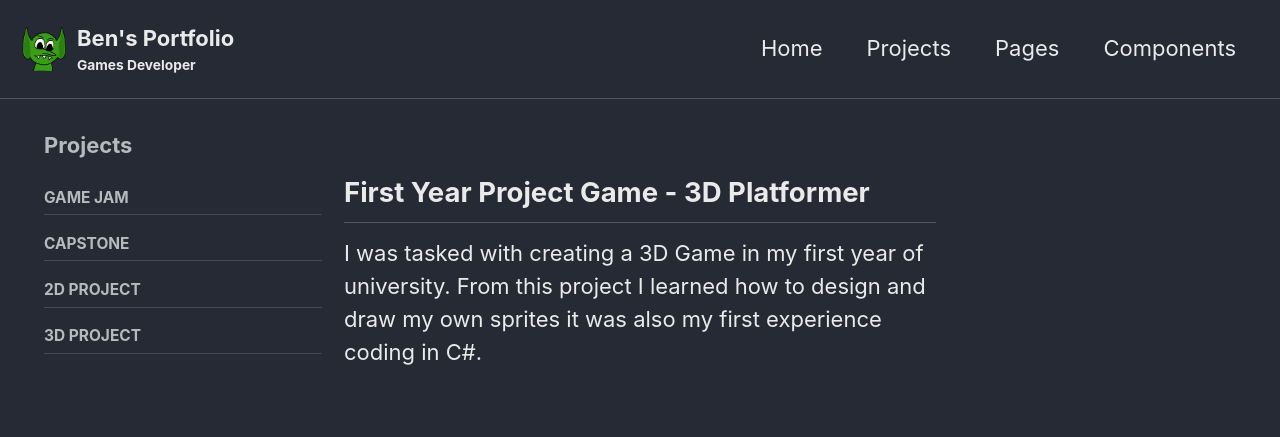
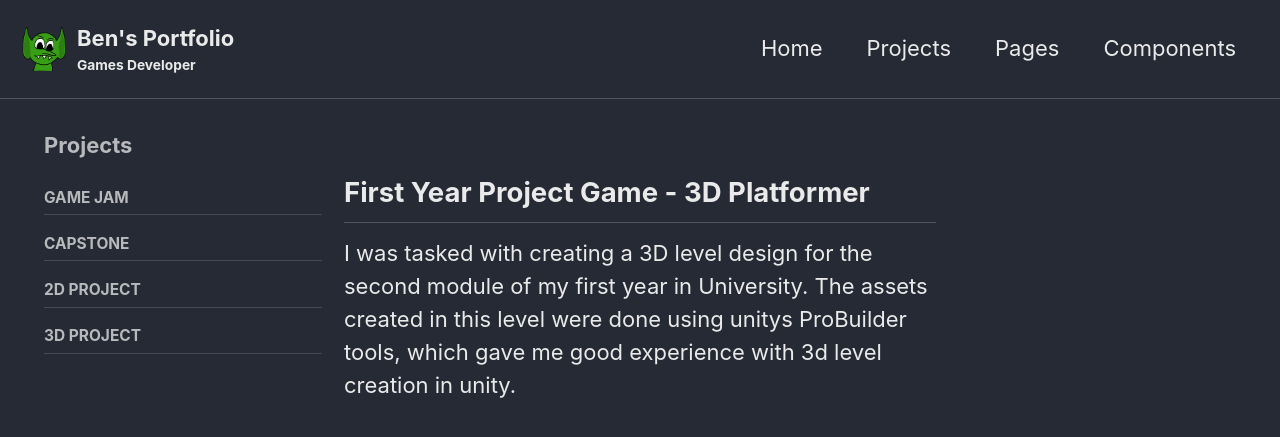
Before and after one commit to nvbnb17/nvbnb17.github.io, a Jekyll site: the page built from _pages/projects-3d-project.md, in a window 1280 px wide and 1083 px high, cut to the strip 0-438 px from the top of the window. Built offline with Jekyll 4.4.1, drawn with Linux system fonts in a browser that asks for light colours.

Commit message:
Update projects-3d-project.md

```diff
--- a/_pages/projects-3d-project.md
+++ b/_pages/projects-3d-project.md
@@ -11,7 +11,7 @@ sidebar:
 <div style="flex:1 1 250px; min-width:250px;">
 <h2>First Year Project Game - 3D Platformer</h2>
 <p>
-I was tasked with creating a 3D Game in my first year of university. From this project I learned how to design and draw my own sprites it was also my first experience coding in C#.
+I was tasked with creating a 3D level design for the second module of my first year in University. The assets created in this level were done using unitys ProBuilder tools, which gave me good experience with 3d level creation in unity.
 </p>
 </div>
 <!-- RIGHT: video/content area -->
```
